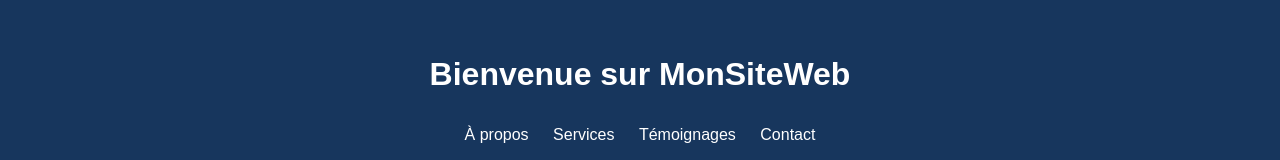
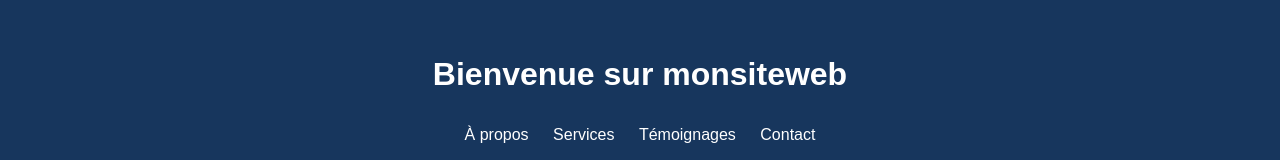
Before and after one commit to tresorbalkis-cyber/mon-site-web, a plain HTML site: page index.html in a window 1280 px wide. Shown: the top 160 px of the page. Drawn offline with Linux system fonts and the light colour scheme.

Commit message:
Résolution du conflit dans la page d’accueil

```diff
--- a/index.html
+++ b/index.html
@@ -9,7 +9,7 @@ scale=1.0">
 </head>
 <body>
   <header>
-    <h1>Bienvenue sur MonSiteWeb</h1>
+    <h1>Bienvenue sur monsiteweb</h1>
     <nav>
       <a href="#apropos">À propos</a>
       <a href="#services">Services</a>
```
